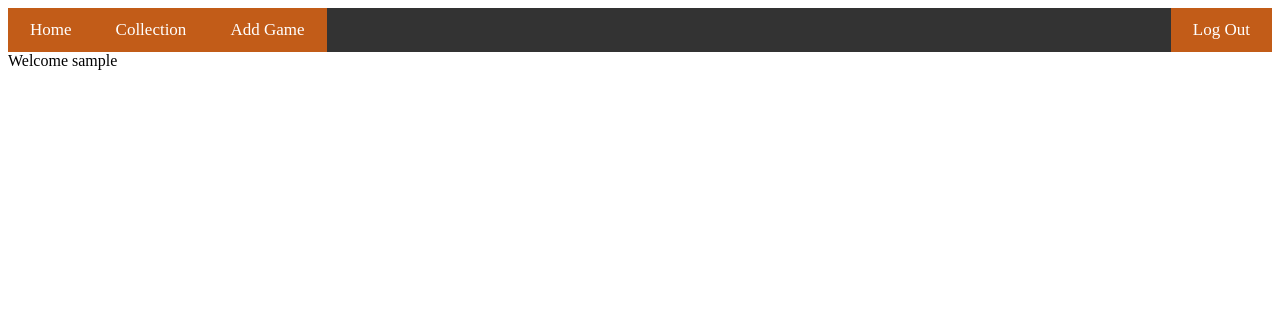
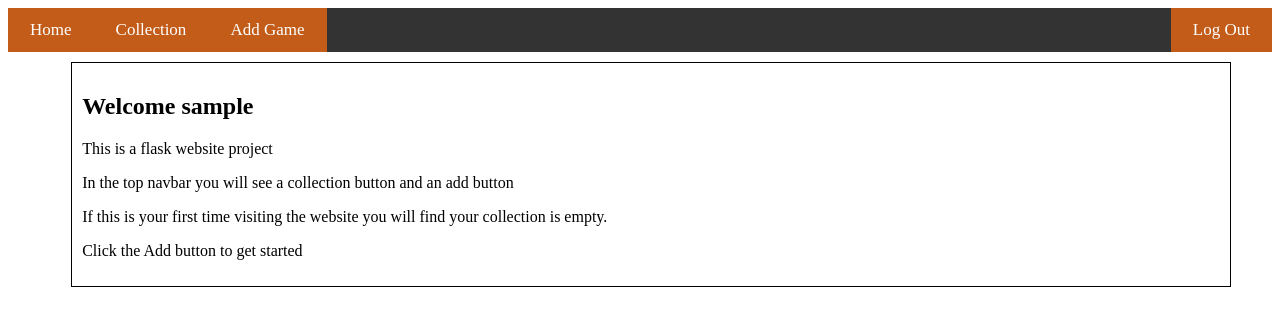
Before and after one commit to NicholasWhiffen/GameLibrary, a Flask app: page / in a window 1280 px wide. Shown: the top 326 px of the page. Run offline with Flask 2, Linux system fonts and the light colour scheme; the visitor is signed in with stand-in values (Sample User, id 1); some libraries are stand-ins or nearby versions.

Commit message:
"-added instructions to the index page"

```diff
--- a/static/style.css
+++ b/static/style.css
@@ -81,3 +81,11 @@ a:hover, a:active {
     color: black;
     border: 2px solid #c25c18;
 }
+#indexText{
+    width: 90%;
+    margin-top: 10px;
+    margin-left: 5%;
+    margin-right: 5%;
+    border: 1px solid black;
+    padding: 10px;
+}
--- a/templates/index.html
+++ b/templates/index.html
@@ -2,9 +2,15 @@
 
 {% block body %}
 
+
     {% if session.username %}
-        Welcome {{session.username}}
-
+        <div id="indexText">
+            <h2>Welcome {{session.username}}</h2>
+            <p>This is a flask website project</p>
+            <p>In the top navbar you will see a collection button and an add button</p>
+            <p>If this is your first time visiting the website you will find your collection is empty.</p>
+            <p>Click the Add button to get started</p>
+        </div>
     {% else %}
         You are not logged in.
         <a href="/login">Log in</a>
```
